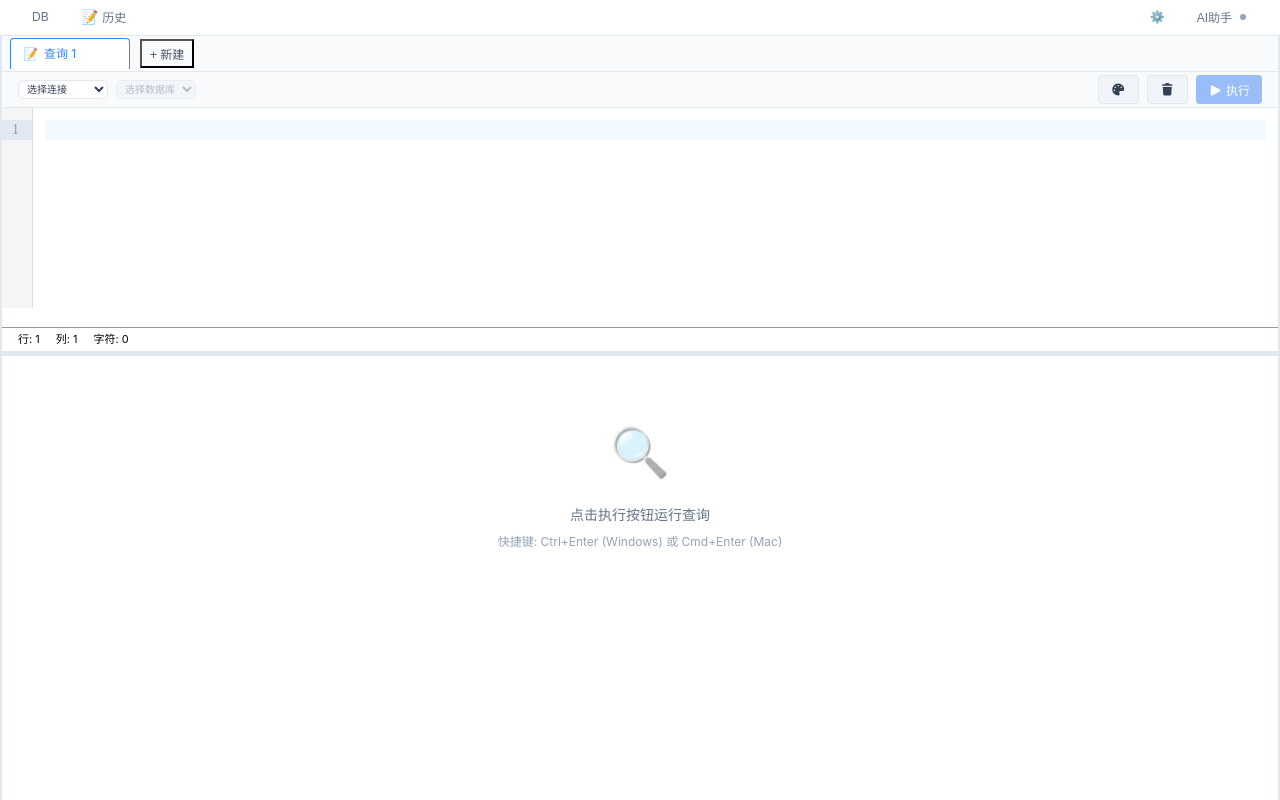
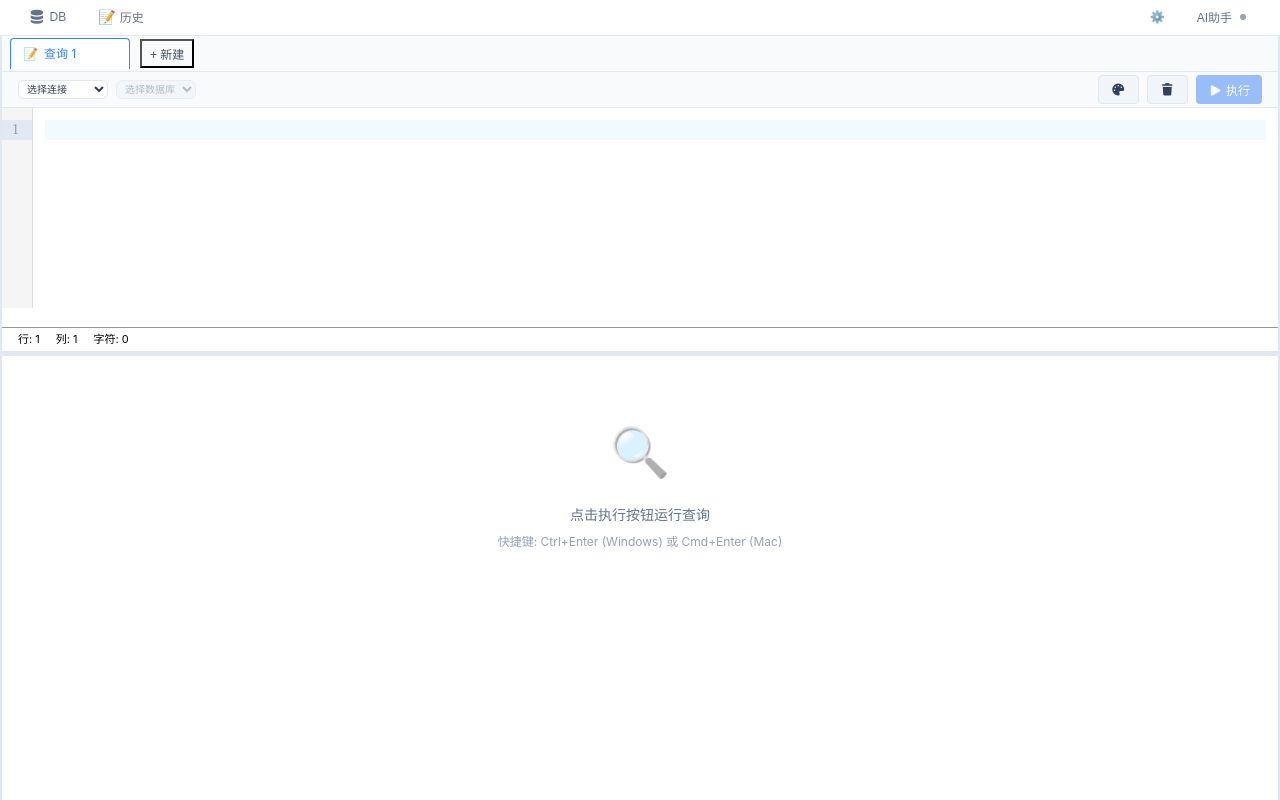
Before and after one commit to misxzaiz/qusc-db, a Vue app: page / in a window 1280 px wide. Built offline with nearby package versions, Linux system fonts and the light colour scheme.

Commit message:
feat(toolbar): 增加数据库图标并优化图标显示逻辑
- 为 DB 面板添加数据库图标
- 优化图标显示逻辑，支持 Font Awesome 图标和文本图标
- 更新 Claude 配置，允许 tree 命令

```diff
--- a/src/components/toolbar/NavigationTabs.vue
+++ b/src/components/toolbar/NavigationTabs.vue
@@ -7,7 +7,8 @@
       :class="{ active: activePanel === panel.id }"
       @click="$emit('panel-select', panel.id)"
     >
-      <span class="tab-icon">{{ panel.icon }}</span>
+      <i v-if="panel.icon.startsWith('fas')" :class="panel.icon" class="tab-icon"></i>
+      <span v-else class="tab-icon">{{ panel.icon }}</span>
       <span class="tab-name">{{ panel.name }}</span>
     </button>
   </div>
@@ -30,7 +31,7 @@ const panels = [
   {
     id: 'db',
     name: 'DB',
-    icon: ''
+    icon: 'fas fa-database'
   },
   {
     id: 'history',
```
Also changed, not shown: .claude/settings.local.json.
